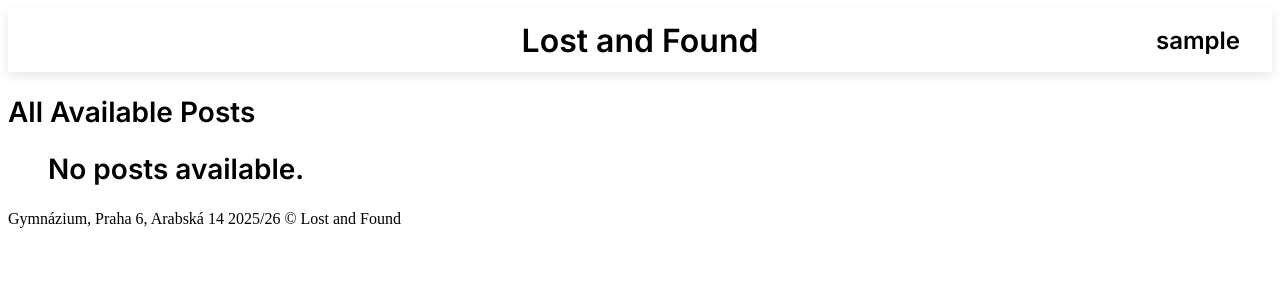
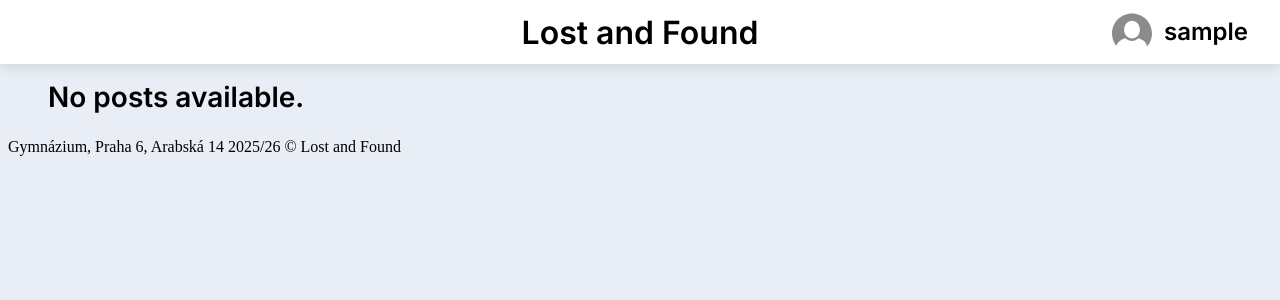
Before and after one commit to BrunoChvalkovsky/rocnikovy_projekt_lostandfound, a Django app: page / in a window 1280 px wide. Shown: the top 300 px of the page. Run offline with Django 5.2, Linux system fonts and the light colour scheme; the visitor is signed in with stand-in values (Sample User, id 1); data that the repository does not hold is empty.

Commit message:
css update

```diff
--- a/lostandfound/templates/project/base.html
+++ b/lostandfound/templates/project/base.html
@@ -1,21 +1,28 @@
 {% load static %}
 <!DOCTYPE html>
 <html lang="en">
+
+{% block head %}
     <head>
         <meta charset="utf-8">
         <meta name="viewport" content="width=device-width, initial-scale=1">
 
-    <title>{% block title %}Lost and Found{% endblock %}</title>
+        {% block title %}
+        {% endblock %}
 
         <!--<script src="{% static 'project/js/base.js' %}"></script>-->
         <link rel="stylesheet" href="{% static 'project/css/base.css' %}">
     </head>
+{% endblock %}
 <body>
     <header>
         <div class="header">
             <a class="logo" href="/">Lost and Found</a>
             {% if user.is_authenticated %}
-                <a class="profile" href="{% url 'myposts' %}">{{ profile.name }}</a>
+                <a class="profile" href="{% url 'myposts' %}">
+                    <img class="user-img" src="{% static 'project/images/user-blank.svg' %}" alt="{{ profile.name|default:'User' }}">
+                    <div class="user-name">{{ profile.name }}</div>
+                </a>
             {% else %}
                 <a class="login" href="{% url 'login' %}">Login</a>
             {% endif %}
--- a/lostandfound/templates/project/homepage.html
+++ b/lostandfound/templates/project/homepage.html
@@ -1,4 +1,16 @@
 {% extends 'project/base.html' %}
+{% load static %}
+
+{% block title %}
+    <title>
+        Lost and Found - Home
+    </title>
+{% endblock %}
+
+{% block head %}
+    {{ block.super }}
+    <link rel="stylesheet" href="{% static 'project/css/homepage.css' %}">
+{% endblock %}
 
 {% block header %}
 {% endblock %}
--- a/static/project/css/base.css
+++ b/static/project/css/base.css
@@ -5,15 +5,30 @@ a {
     color: inherit;
 }
 
+h2 {
+    font: 600 3.5vh 'Inter', sans-serif;
+}
+
+body {
+    background-color: #e9eef6;
+}
+
 .header {
     display: flex;
-    align-items: center;       /* center vertically */
+    align-items: center;
     justify-content: flex-start;
-    position: relative;        /* needed for absolute .logo */
+    position: relative;
     background-color: white;
-    box-shadow: 0 4px 10px rgba(0, 0, 0, 0.1);
+    box-shadow: 0 4px 10px rgba(30, 30, 30, 0.1);
     height: 8vh;
     font: 600 1.5rem 'Inter', sans-serif;
+    position: fixed;
+    top: 0;
+    left: 0;
+    right: 0;
+    width: 100%;
+    z-index: 1000;
+    margin: 0;
 }
 
 .logo {
@@ -32,11 +47,26 @@ a {
 }
 
 .profile {
+    display: flex;
+    align-items: center;
+    gap: 0.5vw;
     margin-left: auto;
     margin-right: 2.5vw;
-    align-self: center;
 }
 
-h2 {
-    font: 600 3.5vh 'Inter', sans-serif;
+.user-img {
+    opacity: 0.75;
+    width: 5vh;
+    height: 5vh;
+    margin-right: 0.4vw;
+    transform: translateY(-0.25vh);
+    flex: 0 0 5vh;
+    display: block;
+    object-fit: cover;
 }
+
+.user-name {
+    display: inline-block;
+    line-height: 1;
+    vertical-align: middle;
+}
--- /dev/null
+++ b/static/project/css/homepage.css
@@ -0,0 +1,8 @@
+.post-item {
+    display: grid;
+    grid-template-columns: 1fr;
+    grid-auto-rows: auto;
+    background-color: white;
+    box-shadow: 0 4px 10px rgba(30, 30, 30, 0.1);
+    border-radius: 2.5vw;
+}
```
Also changed, not shown: static/project/images/user-blank.svg (renamed from static/project/images/user-656565.svg). Lines whose indentation alone changed are shown as unchanged.
